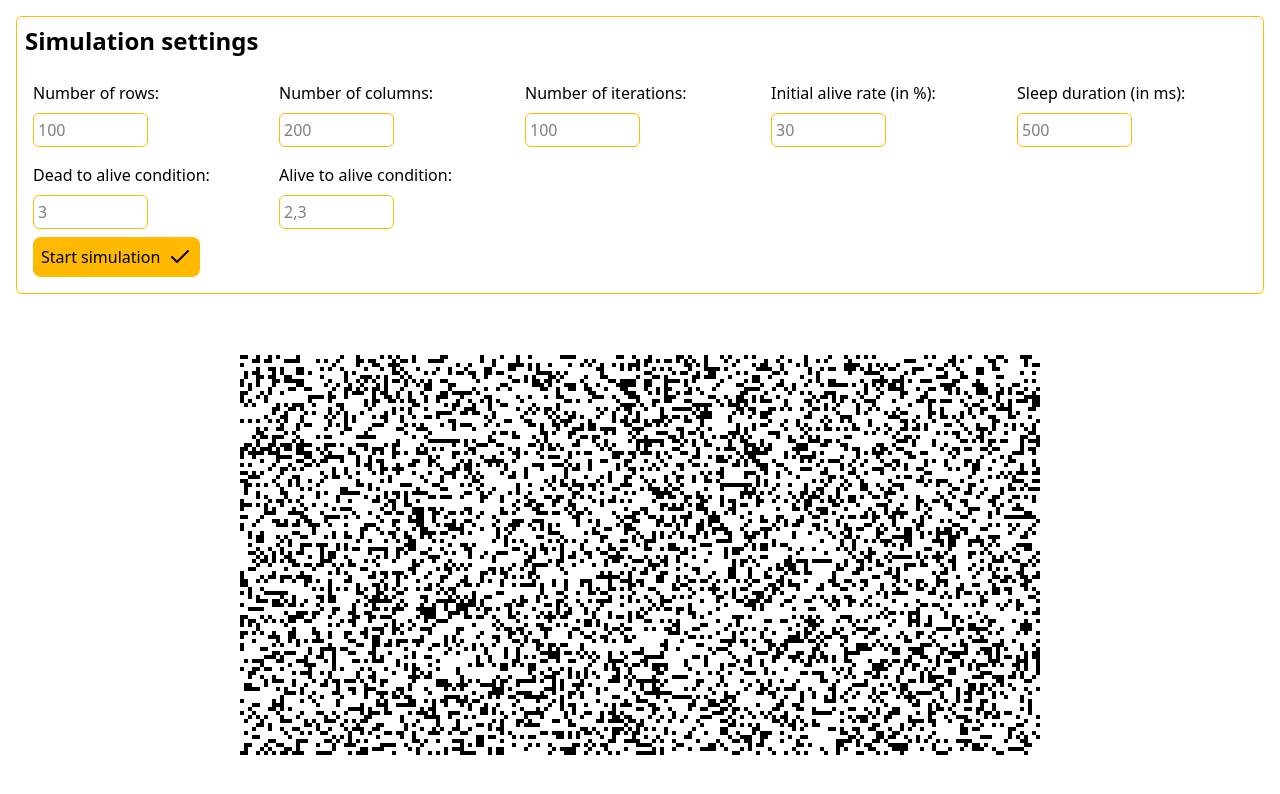
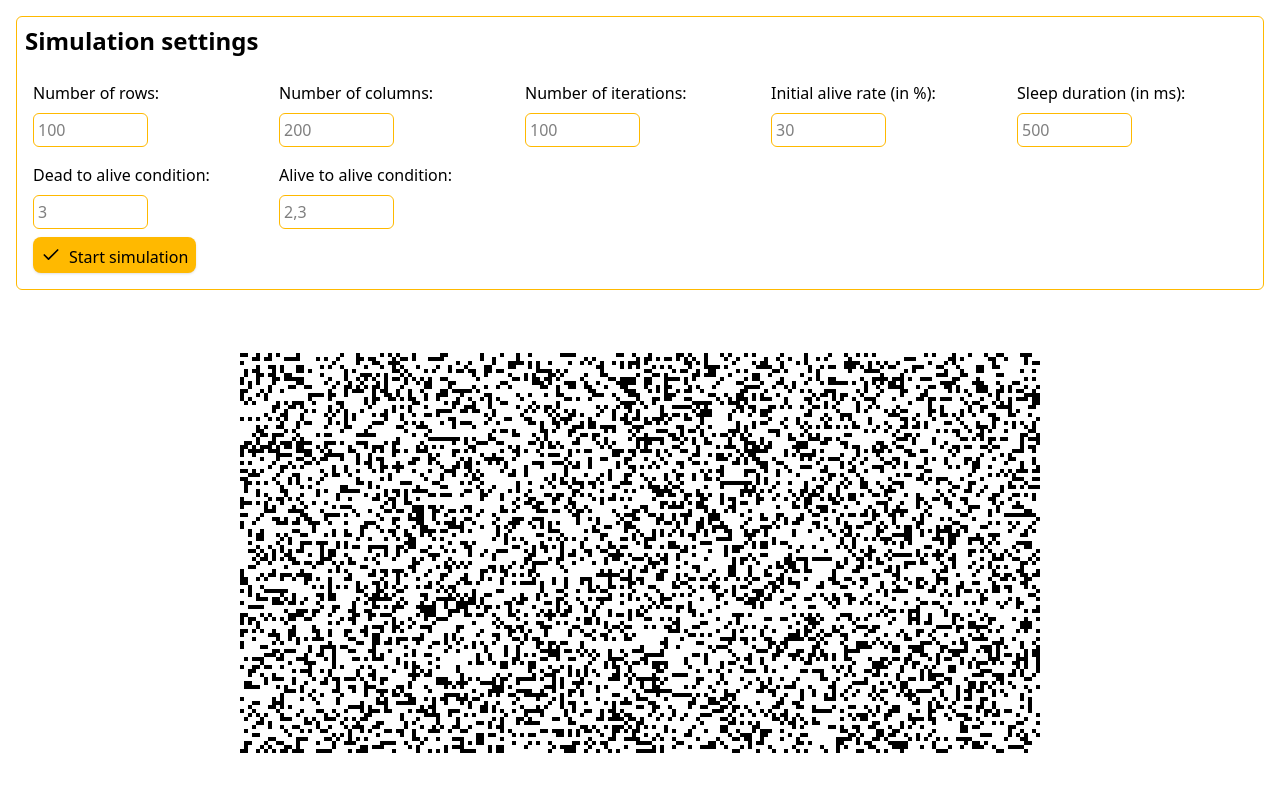
Before and after one commit to jonahkraft/lifelines, a React (Vite) app: page / in a window 1280 px wide. Shown: the top 794 px of the page. Built offline with nearby package versions, Linux system fonts and the light colour scheme.

Commit message:
improved UI to look more like resetContextButton.tsx

```diff
--- a/src/toggleSimulationButton.tsx
+++ b/src/toggleSimulationButton.tsx
@@ -34,14 +34,19 @@ export const ToggleSimulationButton = ({isRunningRef, onClick, startSimulation}:
             onClick={handleClick}
             className={
                 `${isRunning
-                    ? "bg-gray-400 border-gray-700"
-                    : "bg-amber-400 border-amber-500"}
-                rounded-lg m-2 p-2 cursor-pointer flex gap-2
+                    ? "bg-gray-400 hover:bg-gray-500"
+                    : "bg-amber-400 hover:bg-amber-500"}
+                rounded-lg m-2 p-2 cursor-pointer flex gap-2 h-9 shadow-sm
                     `
             }
         >
-            { isRunning ? "Stop simulation" : "Start simulation" }
-            { isRunning ? <X /> : <Check /> }
+            <div className="flex items-center">
+                { isRunning ? <X className="w-5 h-5"/> : <Check className="w-5 h-5"/> }
+            </div>
+
+            <div className="flex items-center">
+                { isRunning ? "Stop simulation" : "Start simulation" }
+            </div>
         </button>
     )
 }
```
